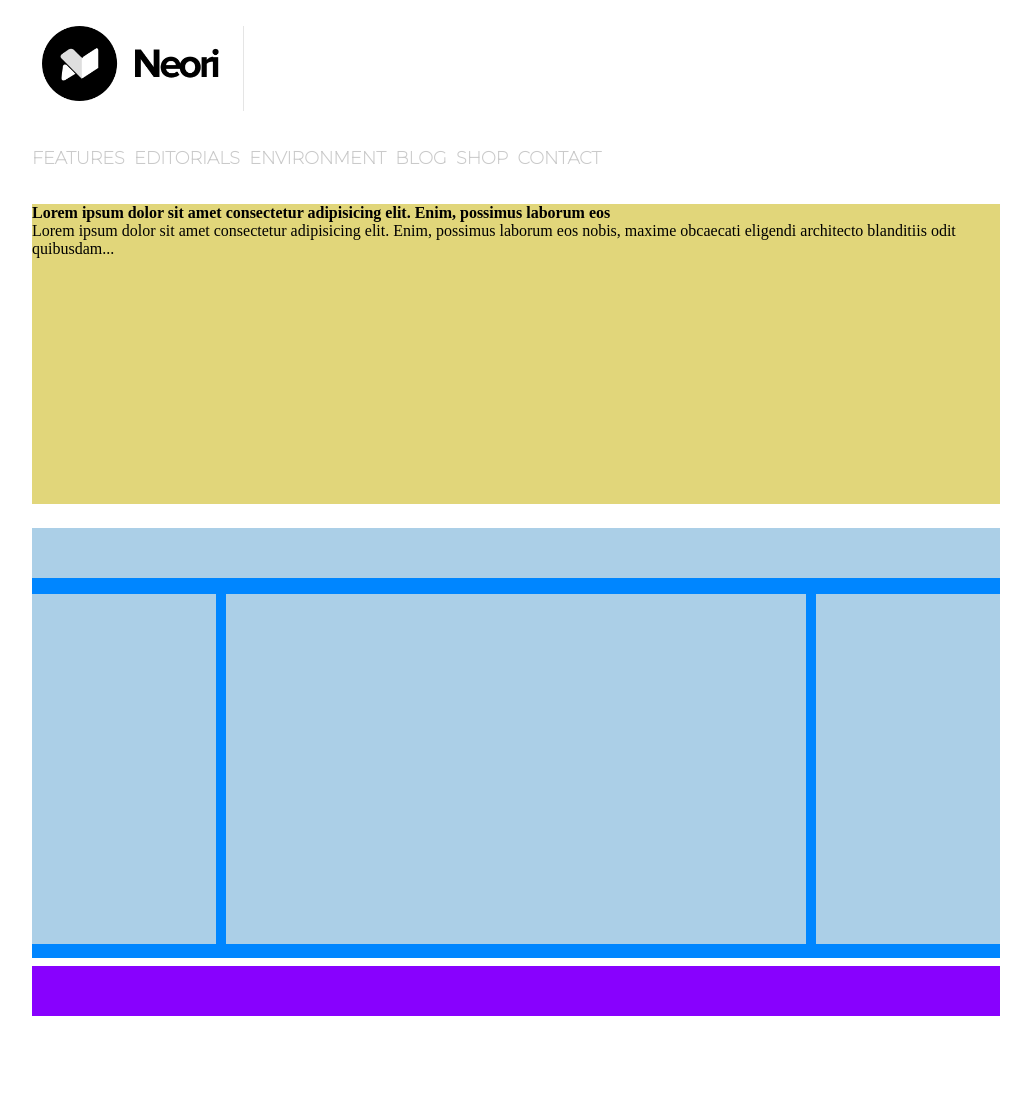
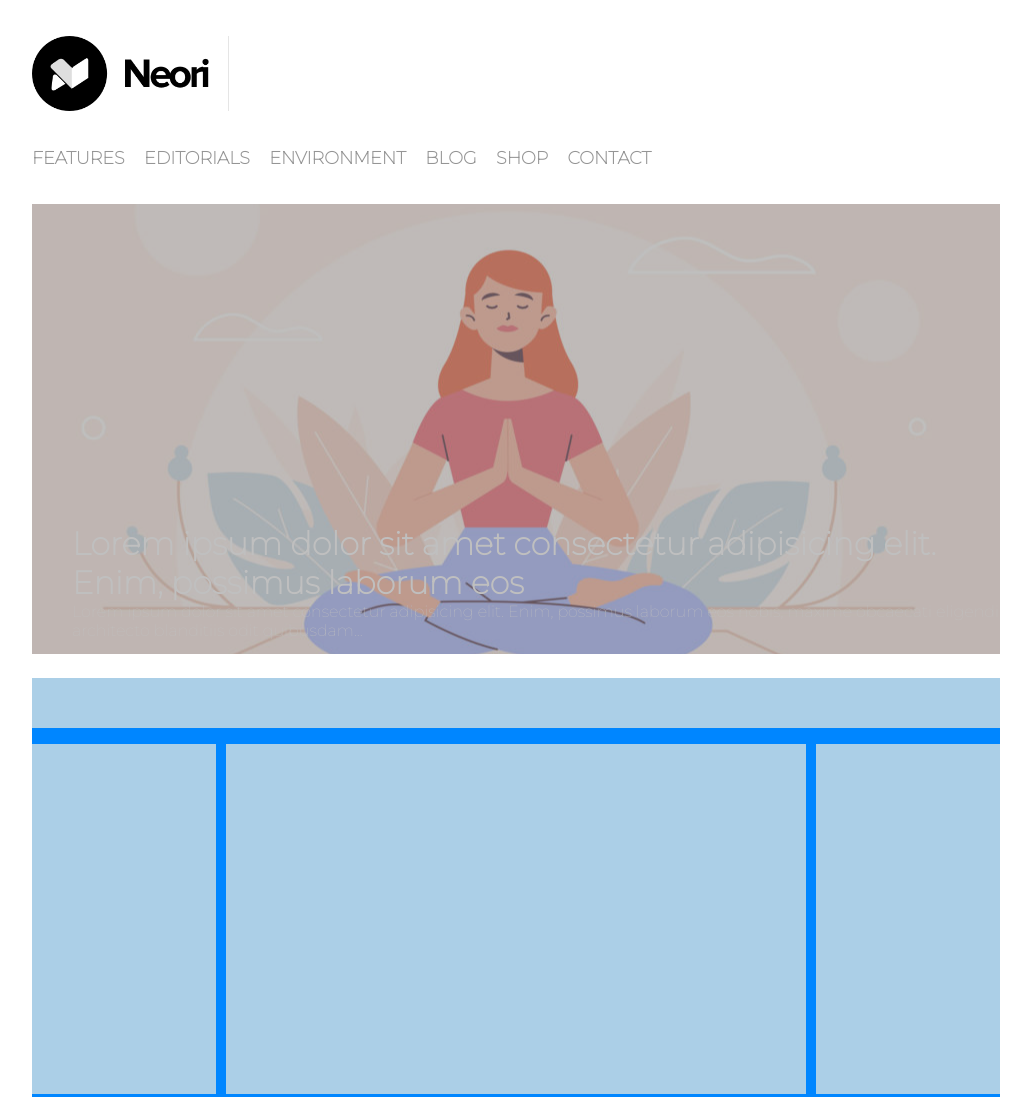
Before and after one commit to NicolaL95/htmlcss-wp, a plain HTML site: page index.html in a window 1280 px wide. Shown: the top 1097 px of the page, without its empty margins (124-1155 px from the left). Before the commit the page ends 1032 px from the top, so only its background shows below. Drawn offline with Linux system fonts and the light colour scheme.

Commit message:
Lavorazione main

```diff
--- a/style.css
+++ b/style.css
@@ -20,21 +20,35 @@ body {
 
 .logo{
     max-height: 75%;
-    margin: 10px;
 }
 
 .verticalLine {
   border-left: 0.5px solid #E5E5E5;
-  height: 85px;
-  margin-left: 10px;
-    margin-top: 10px
+  height: 75px;
+  margin-left: 15px;
+    margin-top: 20px
 }
 
-.centercontent{
-    background-color: #E1D67A;
-    height: 300px;
+.desc_image{
+    margin-left: 2.5rem;
+    padding-top: 20rem;
+     font-family: 'Montserrat', sans-serif;
+     color: white;
+}
+
+.desc_main{
+    font-size: 2rem;
+    font-weight: 500;
+}
+
+.centercontent:not(.desc_image){
+    height: 450px;
      margin-bottom: 1.5rem;
+     background-position: center;
+      background-image: url("./img/banner.jpg");
+      filter:contrast(50%) ;
 }
+
 
 #bottomain{
     height: 430px;
@@ -58,11 +72,11 @@ body {
 
 .menu_link{
    margin-top: 2rem;
-   color: #CACACA;
+   color: #959595;
    font-family: 'Montserrat', sans-serif;
    font-weight: 500;
    font-size: 1.1rem;
-   word-spacing: 5px;
+   word-spacing: 15px;
 }
 
 .sidebar {
```
